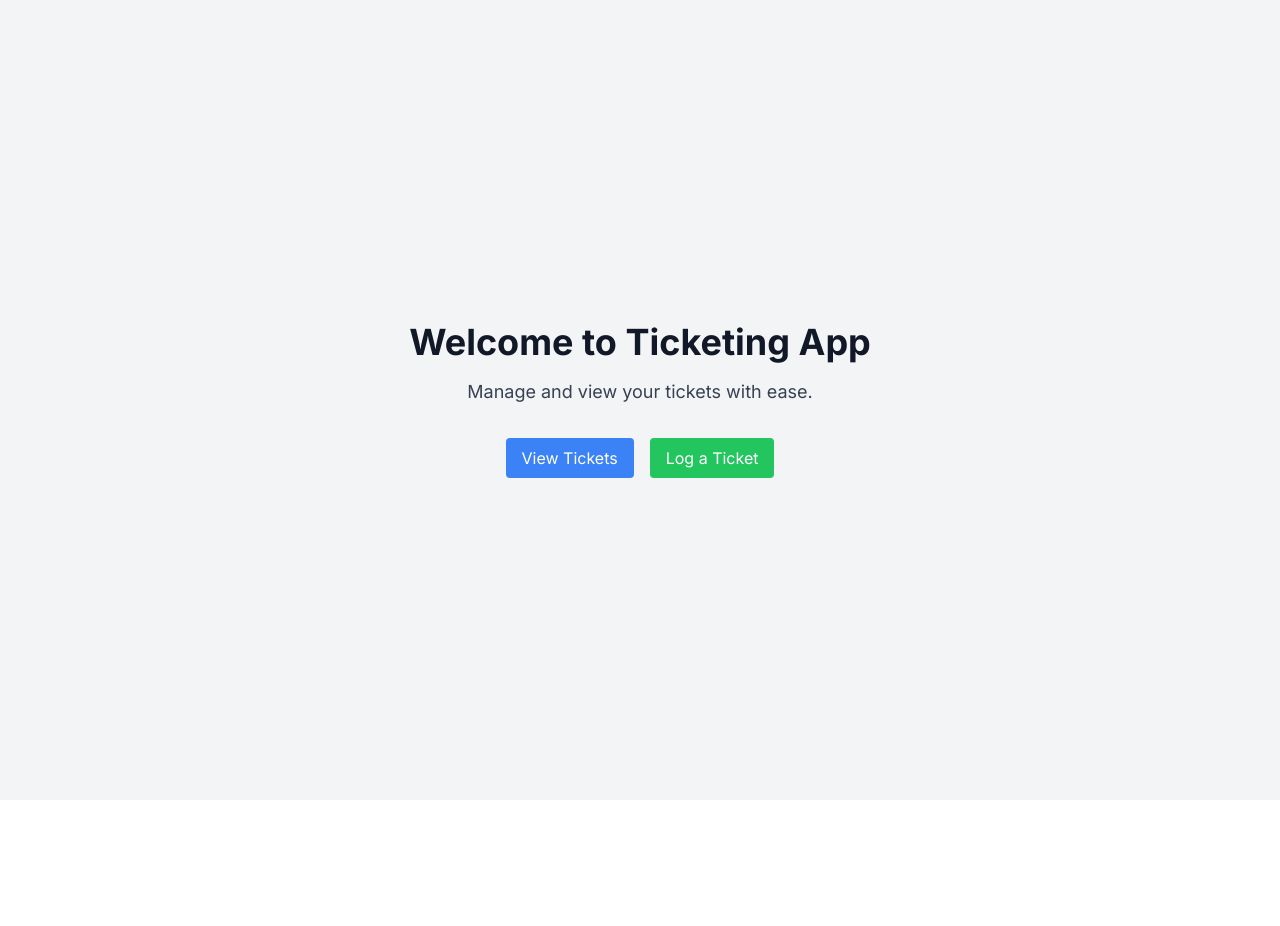
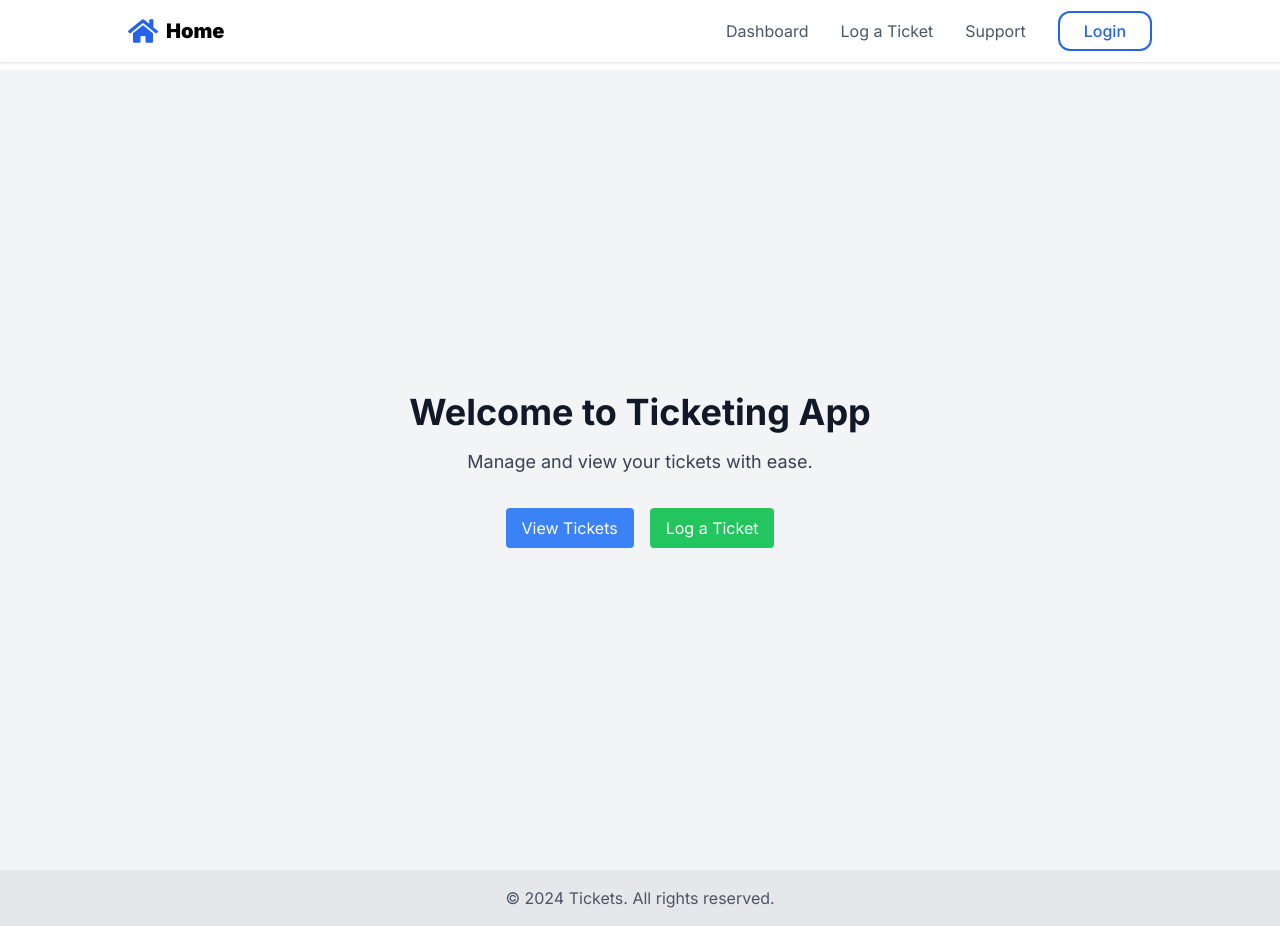
Before and after one commit to MOROSISAKHE/nextauth-mongodb, a Next.js app: page / in a window 1280 px wide. Before the commit the page ends 800 px from the top, so only its background shows below. Built offline with nearby package versions, Linux system fonts and the light colour scheme; no server answers.

Commit message:
intitial generated files

```diff
--- a/app/layout.js
+++ b/app/layout.js
@@ -2,22 +2,27 @@ import { Inter } from "next/font/google";
 import "./globals.css";
 import Navbar from "@/components/Navbar";
 import AuthProdiver, { AuthProvider } from "@/app/Providers";
+import Footer from "@/components/Footer";
+import { getServerSession } from "next-auth";
 
 const inter = Inter({ subsets: ["latin"] });
 
 export const metadata = {
-  title: "Create Next App",
+  title: "Home",
   description: "Generated by create next app",
 };
 
-export default function RootLayout({ children }) {
+export default async function RootLayout({ children }) {
+  const session = await getServerSession();
   return (
     <html lang="en">
       <body className={inter.className}>
-        <AuthProvider>
-        {children}
+        <AuthProvider session={session}>
+          <Navbar/>
+          {children}
+          <Footer />
         </AuthProvider>
-        </body>
+      </body>
     </html>
   );
 }
--- a/package.json
+++ b/package.json
@@ -12,8 +12,9 @@
     "@fortawesome/free-solid-svg-icons": "^6.6.0",
     "@fortawesome/react-fontawesome": "^0.2.2",
     "bcryptjs": "^2.4.3",
+    "mongodb": "^6.8.0",
     "mongoose": "^8.5.1",
-    "next": "14.2.5",
+    "next": "^14.2.5",
     "next-auth": "^4.24.7",
     "react": "^18",
     "react-dom": "^18",
```
Also changed, not shown: 1 other file (tests, documents, lock files or other folders).
